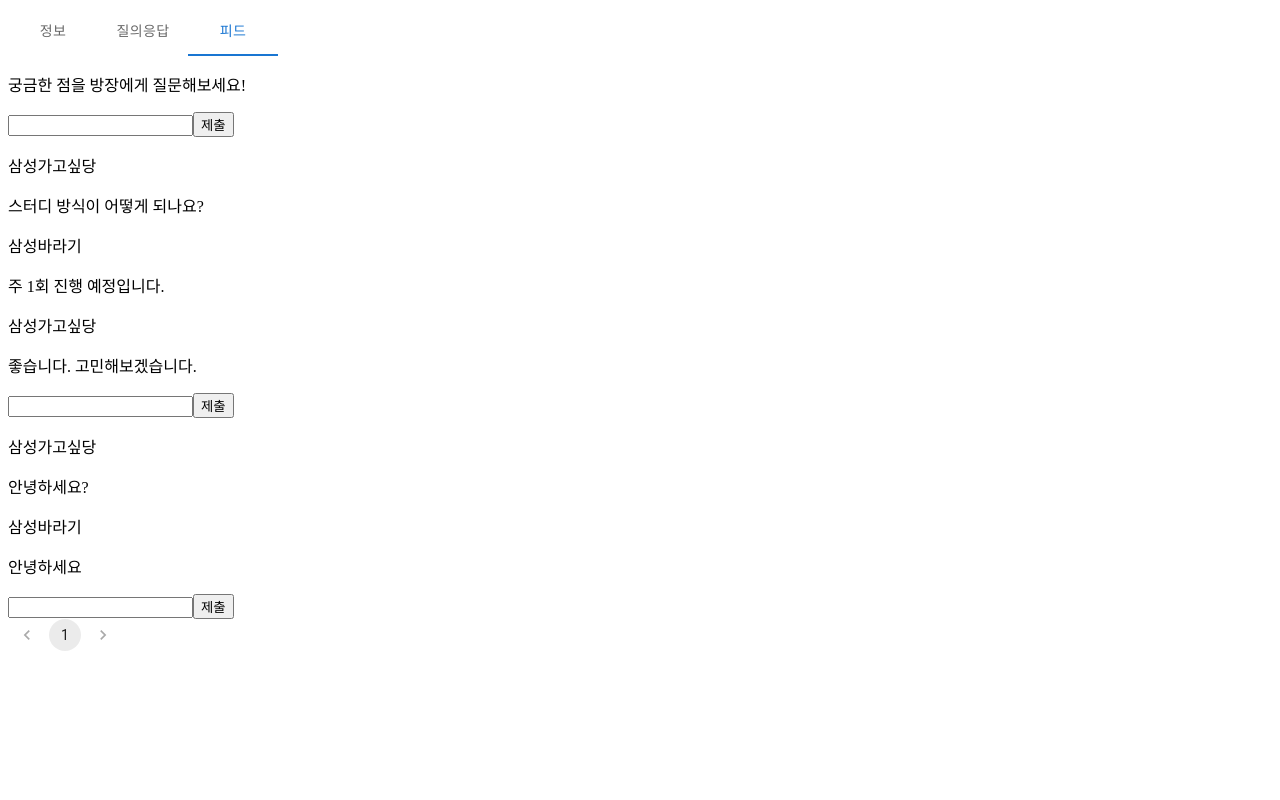
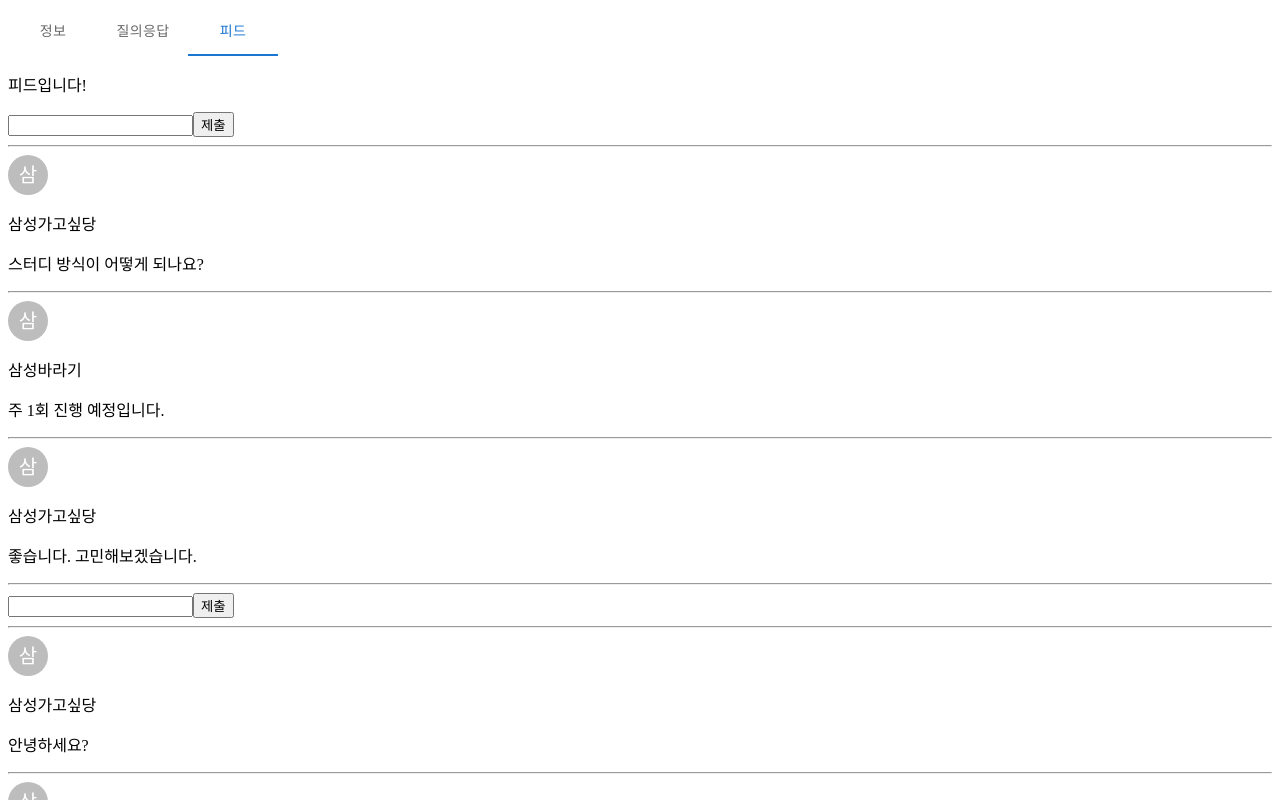
Before and after one commit to hrookim/U-R-IN, a React (Create React App) app in the folder FrontEnd/urin/: page /study/1 in a window 1280 px wide. Both pictures are taken after a click on the tab "피드". Shown: the top 800 px of the page. Built offline with nearby package versions, Linux system fonts and the light colour scheme.

Commit message:
:sparkles: feat : Add DetailFeed & FeedComment #S07P12A504-152 DetailFeed, FeedComment 초기 구조 작업

```diff
--- a/FrontEnd/urin/src/components/DetailFeed/index.js
+++ b/FrontEnd/urin/src/components/DetailFeed/index.js
@@ -9,13 +9,15 @@ const DetailFeed = () => {
     totalPages: 1,
     feedList: [
       {
+        parent: {
           feedId: 3,
           contents: "스터디 방식이 어떻게 되나요?",
           writerId: 2,
           writer: "삼성가고싶당",
           createdAt: "2022-07-27 10:00:00",
           isDeleted: false,
-        child: [
+        },
+        children: [
           {
             feedId: 4,
             contents: "주 1회 진행 예정입니다.",
@@ -35,13 +37,15 @@ const DetailFeed = () => {
         ],
       },
       {
+        parent: {
           feedId: 1,
           contents: "안녕하세요?",
           writerId: 2,
           writer: "삼성가고싶당",
           createdAt: "2022-07-27 09:00:00",
           isDeleted: false,
-        child: [
+        },
+        children: [
           {
             feedId: 2,
             contents: "안녕하세요",
@@ -58,9 +62,11 @@ const DetailFeed = () => {
   const [totalPages, setTotalPages] = useState(data.totalPages);
   const [feedList, setFeedList] = useState(data.feedList);
 
+  // TODO: 로그인한 유저가 스터디 멤버인지 확인하는 로직 추가
+
   return (
     <div>
-      <p>궁금한 점을 방장에게 질문해보세요!</p>
+      <p>피드입니다!</p>
       <DetailFeedInput />
       {feedList.map((feedListItem) => (
         <DetailFeedListItem
--- a/FrontEnd/urin/src/components/DetailFeedInput/index.js
+++ b/FrontEnd/urin/src/components/DetailFeedInput/index.js
@@ -4,12 +4,10 @@ const DetailFeedInput = () => {
   const [value, setValue] = useState("");
   const onKeyUp = (event) => {
     setValue(event.target.value);
-    // console.log(value);
   };
 
   const onSubmit = (event) => {
     event.preventDefault();
-    // console.log(event);
     // TODO:value 제출
     setValue("");
   };
@@ -20,6 +18,7 @@ const DetailFeedInput = () => {
         <input onKeyUp={onKeyUp} />
         <button type="submit">제출</button>
       </form>
+      <hr />
     </div>
   );
 };
--- a/FrontEnd/urin/src/components/DetailFeedListItem/index.js
+++ b/FrontEnd/urin/src/components/DetailFeedListItem/index.js
@@ -7,8 +7,8 @@ import FeedCommentInput from "../FeedCommentInput";
 const DetailFeedListItem = ({ feedListItem }) => {
   return (
     <div>
-      <FeedParentCommentItem feedListItem={feedListItem} />
-      {feedListItem.child.map((childListItem) => (
+      <FeedParentCommentItem parentItem={feedListItem.parent} />
+      {feedListItem.children.map((childListItem) => (
         <FeedChildCommentItem
           key={childListItem.feedId}
           childListItem={childListItem}
--- a/FrontEnd/urin/src/components/FeedChildCommentItem/index.js
+++ b/FrontEnd/urin/src/components/FeedChildCommentItem/index.js
@@ -1,10 +1,13 @@
 import React from "react";
+import { Avatar } from "@mui/material";
 
 const FeedChildCommentItem = ({ childListItem }) => {
   return (
     <div>
+      <Avatar>{childListItem.writer[0]}</Avatar>
       <p>{childListItem.writer}</p>
       <p>{childListItem.contents}</p>
+      <hr />
     </div>
   );
 };
--- a/FrontEnd/urin/src/components/FeedCommentInput/index.js
+++ b/FrontEnd/urin/src/components/FeedCommentInput/index.js
@@ -4,12 +4,10 @@ const FeedCommentInput = () => {
   const [value, setValue] = useState("");
   const onKeyUp = (event) => {
     setValue(event.target.value);
-    // console.log(value);
   };
 
   const onSubmit = (event) => {
     event.preventDefault();
-    // console.log(event);
     // TODO:value 제출
     setValue("");
   };
@@ -20,6 +18,7 @@ const FeedCommentInput = () => {
         <input onKeyUp={onKeyUp} />
         <button type="submit">제출</button>
       </form>
+      <hr />
     </div>
   );
 };
--- a/FrontEnd/urin/src/components/FeedParentCommentItem/index.js
+++ b/FrontEnd/urin/src/components/FeedParentCommentItem/index.js
@@ -1,10 +1,13 @@
 import React from "react";
+import { Avatar } from "@mui/material";
 
-const FeedParentCommentItem = ({ feedListItem }) => {
+const FeedParentCommentItem = ({ parentItem }) => {
   return (
     <div>
-      <p>{feedListItem.writer}</p>
-      <p>{feedListItem.contents}</p>
+      <Avatar>{parentItem.writer[0]}</Avatar>
+      <p>{parentItem.writer}</p>
+      <p>{parentItem.contents}</p>
+      <hr />
     </div>
   );
 };
```
Lines whose indentation alone changed are shown as unchanged.
